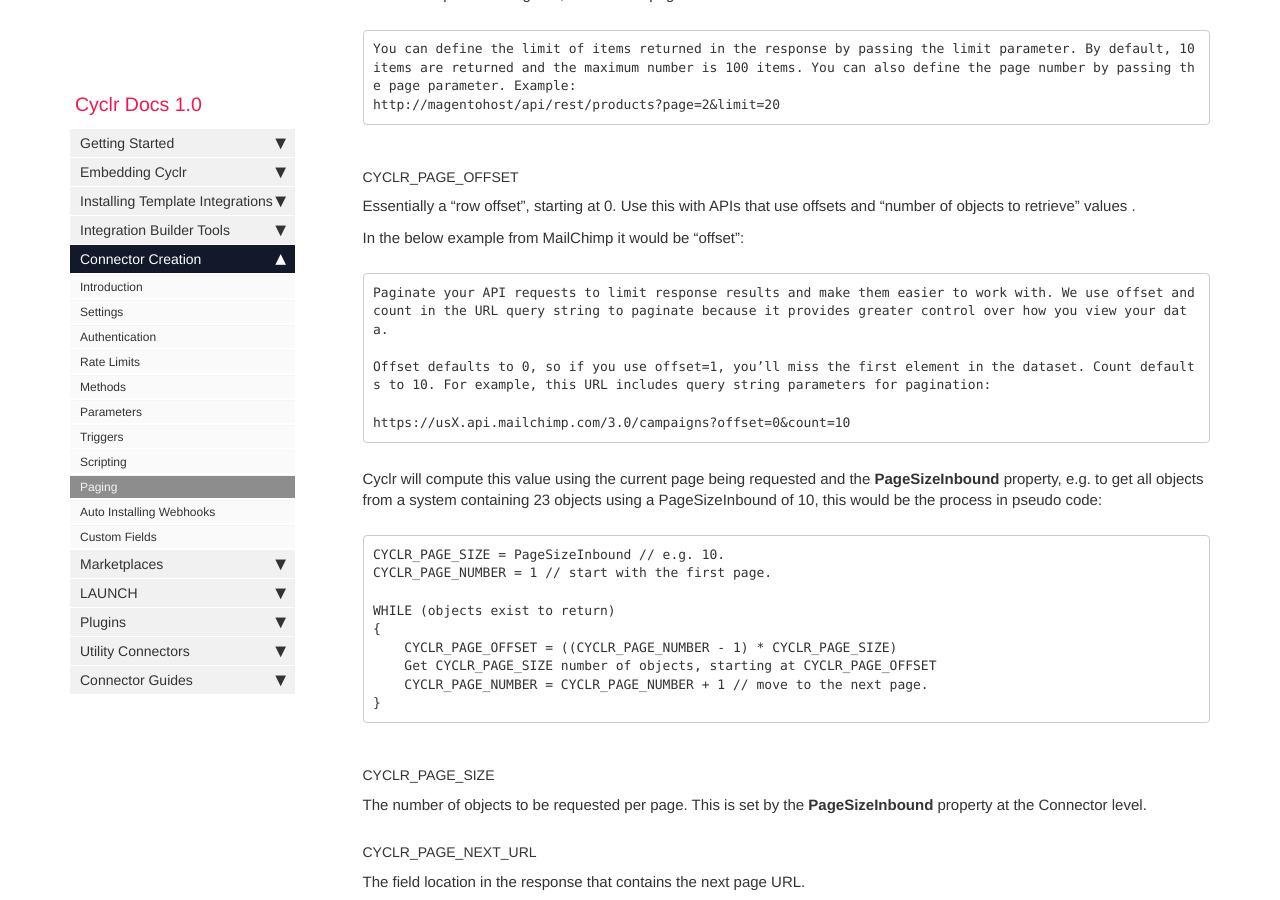
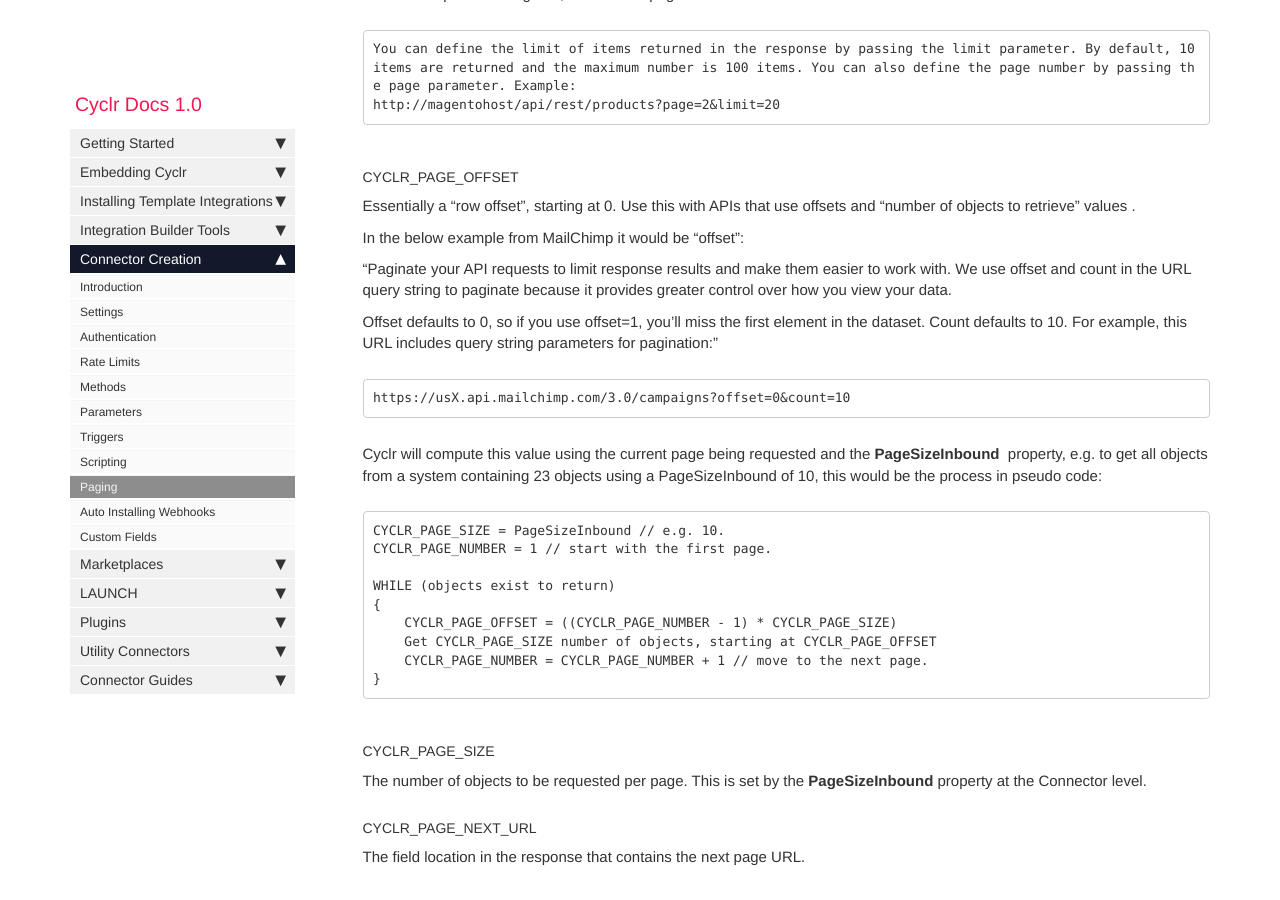
Before and after one commit to sneakysneak/docs, a Jekyll site: the page built from pages/custom-connectors/11-paging.md, in a window 1280 px wide and 900 px high, scrolled down 967 px. Built offline with Jekyll 4.4.1, drawn with Linux system fonts in a browser that asks for light colours; nearby versions of some CDN libraries; comment, search, counter and statistics services are not loaded.

```diff
--- a/pages/custom-connectors/11-paging.md
+++ b/pages/custom-connectors/11-paging.md
@@ -42,13 +42,13 @@ Essentially a “row offset”, starting at 0. Use this with APIs that use offse
 
 In the below example from MailChimp it would be “offset”:
 
-    Paginate your API requests to limit response results and make them easier to work with. We use offset and count in the URL query string to paginate because it provides greater control over how you view your data.
+"Paginate your API requests to limit response results and make them easier to work with. We use offset and count in the URL query string to paginate because it provides greater control over how you view your data.
 
-    Offset defaults to 0, so if you use offset=1, you’ll miss the first element in the dataset. Count defaults to 10. For example, this URL includes query string parameters for pagination:
+Offset defaults to 0, so if you use offset=1, you’ll miss the first element in the dataset. Count defaults to 10. For example, this URL includes query string parameters for pagination:"
 
     https://usX.api.mailchimp.com/3.0/campaigns?offset=0&count=10
 
-Cyclr will compute this value using the current page being requested and the **PageSizeInbound **property, e.g. to get all objects from a system containing 23 objects using a PageSizeInbound of 10, this would be the process in pseudo code:
+Cyclr will compute this value using the current page being requested and the **PageSizeInbound ** property, e.g. to get all objects from a system containing 23 objects using a PageSizeInbound of 10, this would be the process in pseudo code:
 
     CYCLR_PAGE_SIZE = PageSizeInbound // e.g. 10.
     CYCLR_PAGE_NUMBER = 1 // start with the first page.
```
